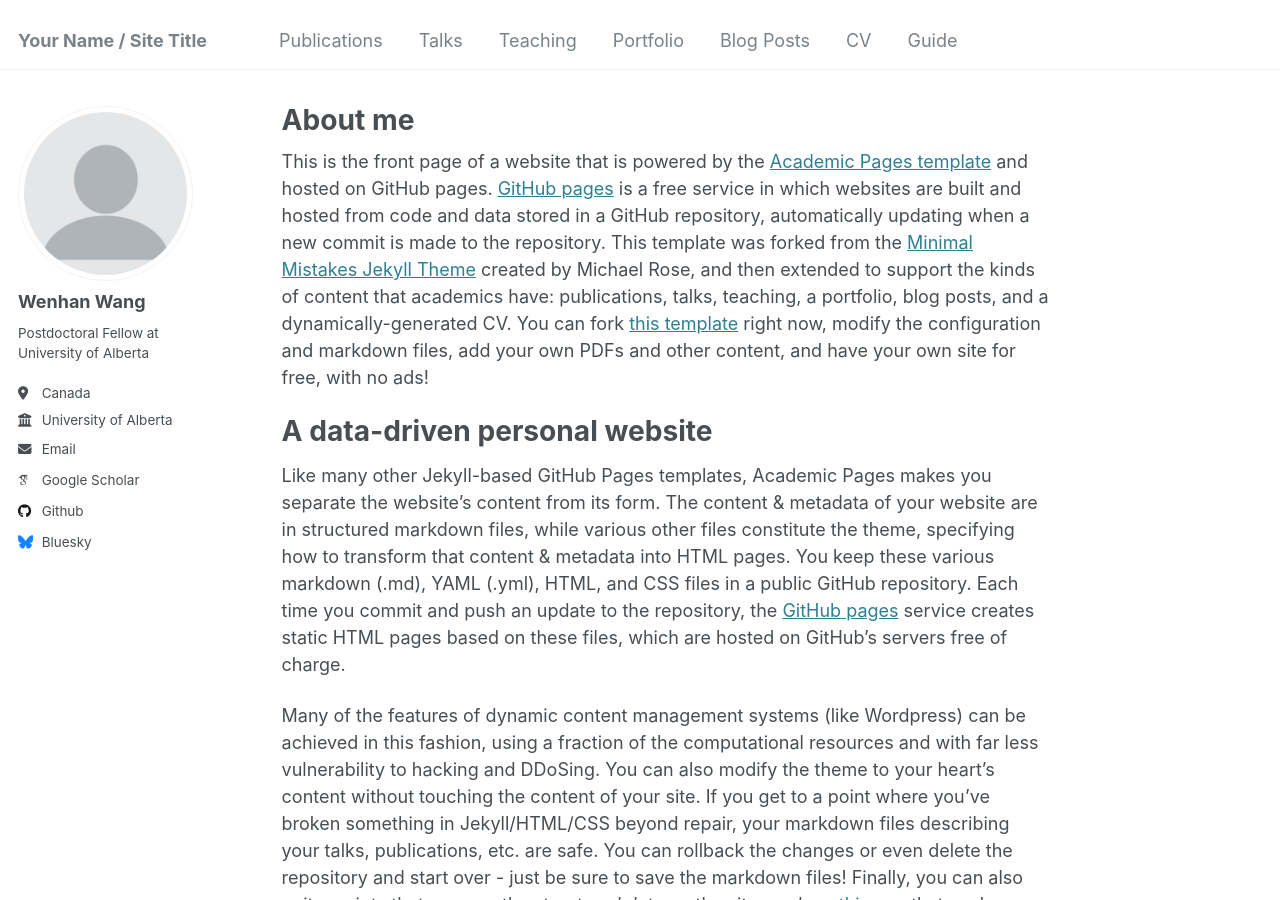
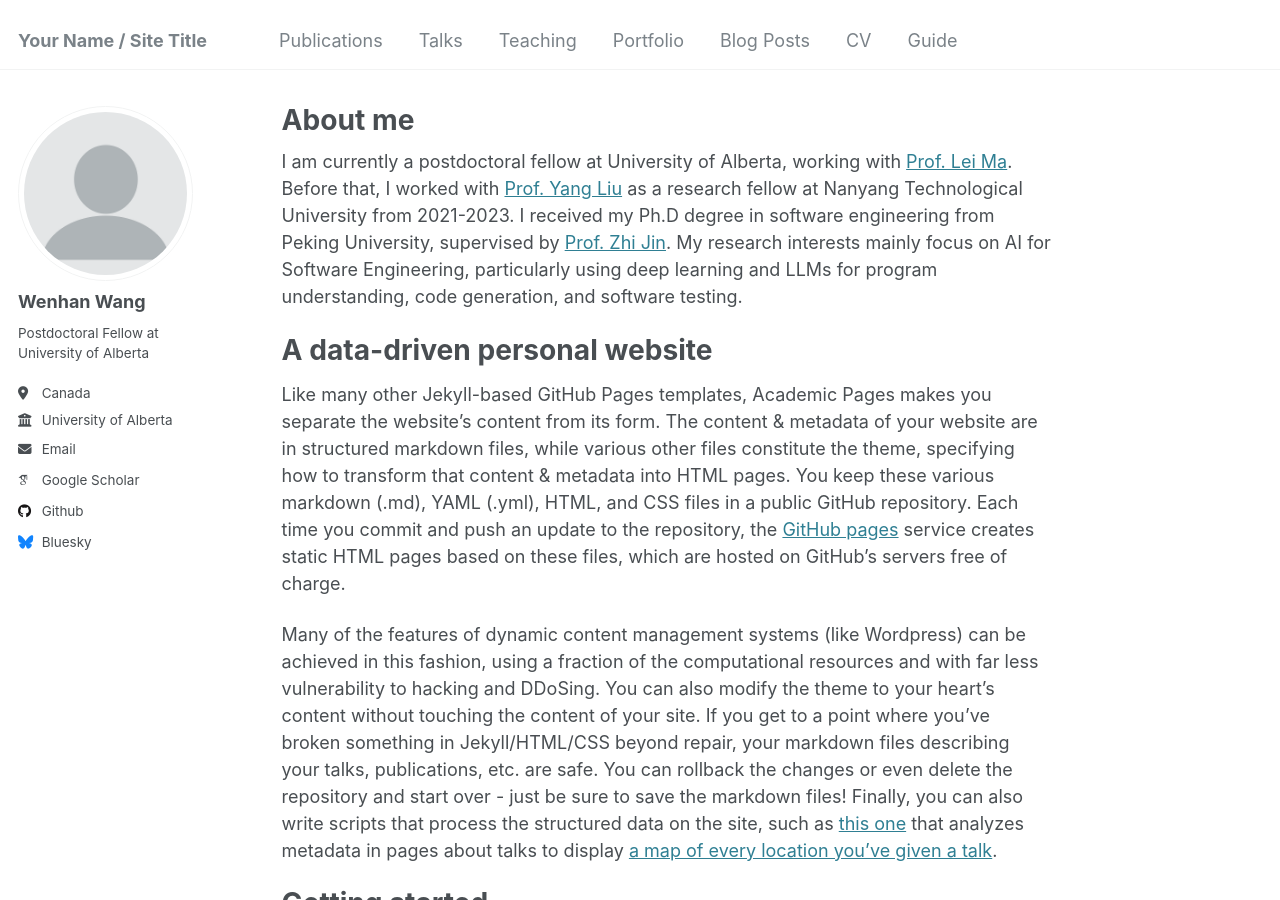
Before and after one commit to jacobwwh/jacobwwh.github.io, a Jekyll site: the page built from _pages/about.md, in a window 1280 px wide and 900 px high. Built offline with Jekyll 4.4.1, drawn with Linux system fonts in a browser that asks for light colours; some web fonts are replaced.

Commit message:
Update about.md

```diff
--- a/_pages/about.md
+++ b/_pages/about.md
@@ -7,7 +7,8 @@ redirect_from:
   - /about.html
 ---
 
-This is the front page of a website that is powered by the [Academic Pages template](https://github.com/academicpages/academicpages.github.io) and hosted on GitHub pages. [GitHub pages](https://pages.github.com) is a free service in which websites are built and hosted from code and data stored in a GitHub repository, automatically updating when a new commit is made to the repository. This template was forked from the [Minimal Mistakes Jekyll Theme](https://mmistakes.github.io/minimal-mistakes/) created by Michael Rose, and then extended to support the kinds of content that academics have: publications, talks, teaching, a portfolio, blog posts, and a dynamically-generated CV. You can fork [this template](https://github.com/academicpages/academicpages.github.io) right now, modify the configuration and markdown files, add your own PDFs and other content, and have your own site for free, with no ads!
+I am currently a postdoctoral fellow at University of Alberta, working with [Prof. Lei Ma](https://www.malei.org/). Before that, I worked with [Prof. Yang Liu](https://personal.ntu.edu.sg/yangliu/) as a research fellow at Nanyang Technological University from 2021-2023. I received my Ph.D degree in software engineering from Peking University, supervised by [Prof. Zhi Jin](https://faculty.pku.edu.cn/zhijin/en/index.htm). My research interests mainly focus on AI for Software Engineering, particularly using deep learning and LLMs for program understanding, code generation, and software testing.
+
 
 A data-driven personal website
 ======
```
